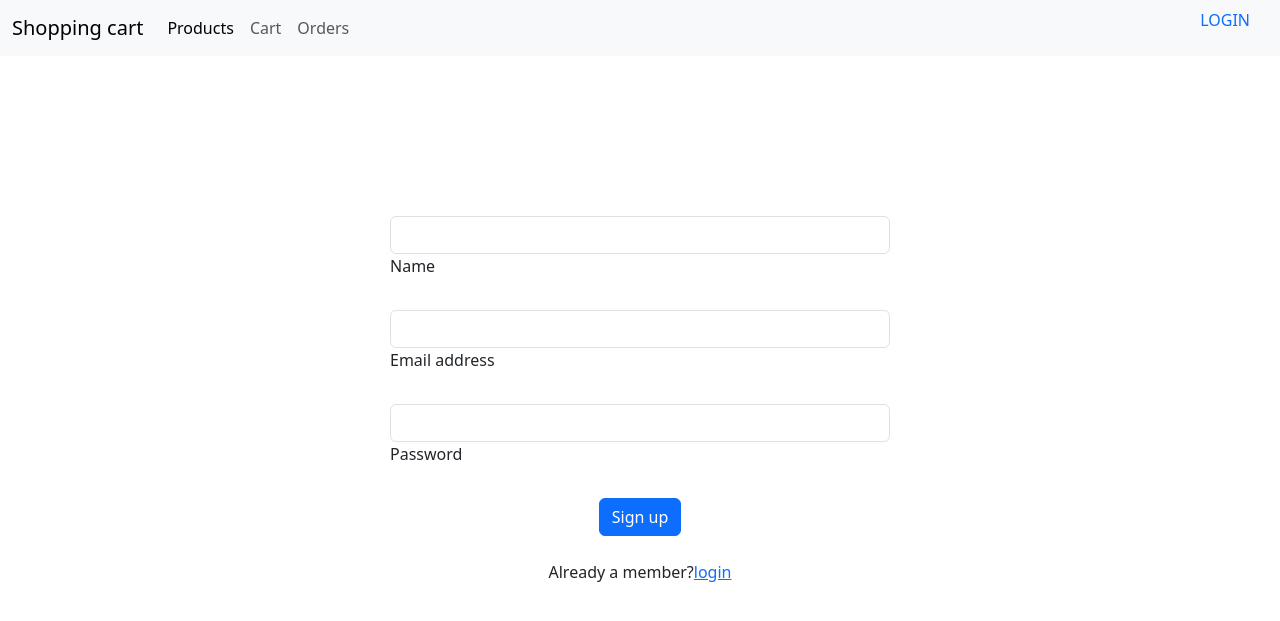
After one commit to VishnuKaniyamvayal/shopping-cart, a Node server app: page /signup in a window 1280 px wide. The commit adds this page. Shown: the top 621 px of the page. Run offline with Node 20, Linux system fonts and the light colour scheme; some libraries are stand-ins or nearby versions.

Commit message:
signup and login page created functionalities yet to complete

```diff
--- a/routes/user.js
+++ b/routes/user.js
@@ -6,7 +6,21 @@ var router = express.Router();
 router.get('/', function(req, res, next) {
   productHelper.getAllProducts().then((products)=>{
 
-    res.render("user/view-products",{products,admin:false})
+    res.render("user/view-products",{products})
   })
 });
+
+router.get("/login",(req,res)=>{
+  res.render("user/login")
+
+})
+
+router.get("/signup",(req,res)=>{
+  res.render("user/signup")
+
+})
+router.post("/signup",(req,res)=>{
+
+
+})
 module.exports = router;
--- a/views/partials/user-header.hbs
+++ b/views/partials/user-header.hbs
@@ -19,12 +19,10 @@
                         <li class="nav-item">
                             <a class="nav-link" href="#">Orders</a>
                         </li>
-                    </ul>
-                    <form class="d-flex" role="search">
-                        <input class="form-control me-2" type="search" placeholder="Search" aria-label="Search">
-                        <button class="btn btn-outline-success" type="submit">Search</button>
-                    </form>
-                </div>
+
+            <a href="/login" style="position:fixed; right: 30px; text-decoration: none;">LOGIN</a>
+
+             </div>
             </div>
         </nav>
     </header>
--- /dev/null
+++ b/views/user/signup.hbs
@@ -0,0 +1,25 @@
+<form method="post" action="/signup">
+  <!-- Email input -->
+  <div class="form-outline mb-4" style="max-width: 500px; margin-left: auto;margin-right: auto; margin-top: 10rem;">
+    <input name="name" type="name" id="name" class="form-control" style="" />
+    <label class="form-label" for="name">Name</label>
+  </div>
+  <div class="form-outline mb-4" style="max-width: 500px; margin-left: auto;margin-right: auto; margin-top: 1rem;">
+    <input name="email" type="email" id="form2Example1" class="form-control" style="" />
+    <label class="form-label" for="form2Example1">Email address</label>
+  </div>
+
+  <!-- Password input -->
+  <div class="form-outline mb-4" style="max-width: 500px; margin-left: auto;margin-right: auto; margin-top: 1rem;">
+    <input name="password" type="password" id="form2Example2" class="form-control" />
+    <label class="form-label" for="form2Example2">Password</label>
+  </div>
+
+  <!-- Submit button -->
+  <button type="button" class="btn btn-primary btn-block mb-4" style="margin-left: auto;margin-right: auto; display: flex; justify-content: center;">Sign up</button>
+
+  <!-- login buttons -->
+  <div class="text-center">
+    <p>Already a member?<a href="/login">login</a></p>
+  </div>
+</form>
```
Also changed, not shown: views/user/login.hbs (added, +21 -0 lines).
